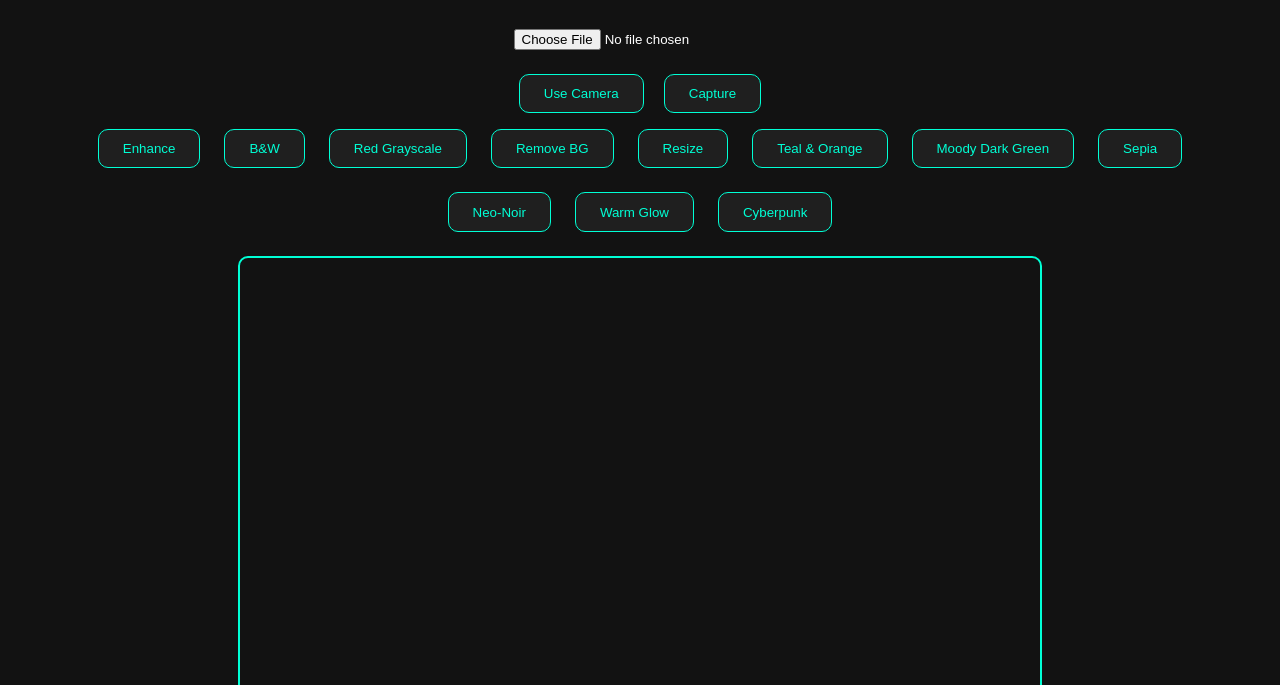
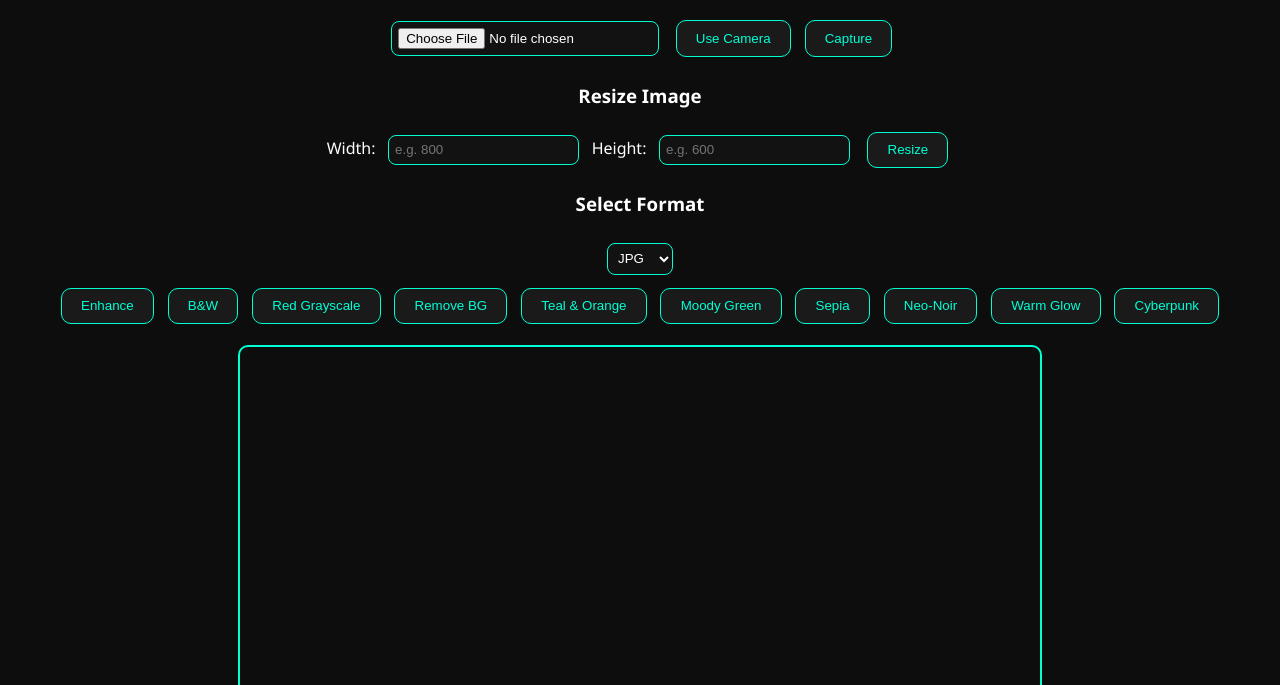
Before and after one commit to Aluval/FitPixAI, a plain HTML site: page phototools.html in a window 1280 px wide. Shown: the part 115-800 px from the top of the page. Drawn offline with Linux system fonts and the light colour scheme.

Commit message:
Update phototools.html

```diff
--- a/phototools.html
+++ b/phototools.html
@@ -7,7 +7,7 @@
   <style>
     body {
       font-family: 'Segoe UI', sans-serif;
-      background: #121212;
+      background: #0d0d0d;
       color: #fff;
       text-align: center;
       padding: 2rem;
@@ -18,11 +18,11 @@
       color: #00ffd5;
     }
     .button {
-      background: #1f1f1f;
+      background: #1a1a1a;
       border: 1px solid #00ffd5;
       color: #00ffd5;
-      padding: 0.7rem 1.5rem;
-      margin: 0.5rem;
+      padding: 0.6rem 1.2rem;
+      margin: 0.3rem;
       border-radius: 10px;
       cursor: pointer;
       transition: 0.3s;
@@ -37,50 +37,61 @@
       border: 2px solid #00ffd5;
       border-radius: 10px;
     }
-    #downloadBtn {
-      margin-top: 1rem;
-      background: #00ffd5;
-      color: #000;
-    }
-    #tools {
-      display: flex;
-      flex-wrap: wrap;
-      justify-content: center;
-      gap: 0.5rem;
-    }
-    input[type="file"] {
-      margin: 1rem auto;
+    input[type="file"], input[type="number"], select {
+      margin: 0.5rem;
+      padding: 0.4rem;
+      border-radius: 8px;
+      border: 1px solid #00ffd5;
+      background: #121212;
+      color: #fff;
     }
     video {
       display: none;
       border-radius: 10px;
+      margin-top: 1rem;
     }
   </style>
 </head>
 <body>
   <h1>FitPix AI - Photo Tools</h1>
+
   <input type="file" accept="image/*,.heic" id="uploadInput"/>
-  <br/>
   <button class="button" onclick="startCamera()">Use Camera</button>
   <video id="camera" width="320" height="240" autoplay></video>
   <button class="button" onclick="captureFromCamera()">Capture</button>
-  <br/>
+
+  <div>
+    <h3>Resize Image</h3>
+    Width: <input type="number" id="resizeWidth" placeholder="e.g. 800" />
+    Height: <input type="number" id="resizeHeight" placeholder="e.g. 600" />
+    <button class="button" onclick="resizeImage()">Resize</button>
+  </div>
+
+  <div>
+    <h3>Select Format</h3>
+    <select id="formatSelect">
+      <option value="image/jpeg">JPG</option>
+      <option value="image/png">PNG</option>
+      <option value="image/heic">HEIC</option>
+    </select>
+  </div>
+
   <div id="tools">
     <button class="button" onclick="applyEffect('enhance')">Enhance</button>
     <button class="button" onclick="applyEffect('bw')">B&W</button>
     <button class="button" onclick="applyEffect('red')">Red Grayscale</button>
     <button class="button" onclick="removeBackground()">Remove BG</button>
-    <button class="button" onclick="resizeImage()">Resize</button>
     <button class="button" onclick="applyEffect('teal')">Teal & Orange</button>
-    <button class="button" onclick="applyEffect('moody')">Moody Dark Green</button>
+    <button class="button" onclick="applyEffect('moody')">Moody Green</button>
     <button class="button" onclick="applyEffect('sepia')">Sepia</button>
     <button class="button" onclick="applyEffect('noir')">Neo-Noir</button>
     <button class="button" onclick="applyEffect('warm')">Warm Glow</button>
     <button class="button" onclick="applyEffect('cyberpunk')">Cyberpunk</button>
   </div>
+
   <canvas id="canvas" width="800" height="600"></canvas>
   <br/>
-  <button id="downloadBtn" class="button" onclick="downloadImage()">Download</button>
+  <button class="button" onclick="downloadImage()">Download</button>
 
   <script>
     const canvas = document.getElementById('canvas');
@@ -113,7 +124,6 @@
     function applyEffect(type) {
       const imgData = ctx.getImageData(0, 0, canvas.width, canvas.height);
       const d = imgData.data;
-
       for (let i = 0; i < d.length; i += 4) {
         let r = d[i], g = d[i + 1], b = d[i + 2];
 
@@ -123,7 +133,7 @@
           case 'red': let gray = (r + g + b) / 3; d[i] = gray; d[i + 1] = d[i + 2] = 0; break;
           case 'teal': d[i] = r * 1.1; d[i + 1] = g * 0.9; d[i + 2] = b * 1.2; break;
           case 'moody': d[i] *= 0.7; d[i + 1] *= 1.1; d[i + 2] *= 0.7; break;
-          case 'sepia': let gSepia = 0.3 * r + 0.59 * g + 0.11 * b; d[i] = gSepia * 1.07; d[i + 1] = gSepia * 0.74; d[i + 2] = gSepia * 0.43; break;
+          case 'sepia': let s = 0.3 * r + 0.59 * g + 0.11 * b; d[i] = s * 1.07; d[i + 1] = s * 0.74; d[i + 2] = s * 0.43; break;
           case 'noir': let contrast = (r + g + b) / 3 > 128 ? 255 : 0; d[i] = d[i + 1] = d[i + 2] = contrast; break;
           case 'warm': d[i] += 30; d[i + 1] += 15; break;
           case 'cyberpunk': d[i] = b; d[i + 1] = r; d[i + 2] = g; break;
@@ -133,22 +143,35 @@
     }
 
     function removeBackground() {
-      alert("Use Remove.bg API or integrate custom model here.");
+      const imgData = ctx.getImageData(0, 0, canvas.width, canvas.height);
+      const d = imgData.data;
+      for (let i = 0; i < d.length; i += 4) {
+        if (d[i] > 240 && d[i + 1] > 240 && d[i + 2] > 240) {
+          d[i + 3] = 0; // Make near-white pixels transparent
+        }
+      }
+      ctx.putImageData(imgData, 0, 0);
     }
 
     function resizeImage() {
+      const w = parseInt(document.getElementById("resizeWidth").value);
+      const h = parseInt(document.getElementById("resizeHeight").value);
+      if (!w || !h) return alert("Enter both width and height");
+
       const tempCanvas = document.createElement('canvas');
-      tempCanvas.width = 400;
-      tempCanvas.height = 300;
-      tempCanvas.getContext('2d').drawImage(canvas, 0, 0, 400, 300);
-      ctx.clearRect(0, 0, canvas.width, canvas.height);
+      tempCanvas.width = w;
+      tempCanvas.height = h;
+      tempCanvas.getContext('2d').drawImage(canvas, 0, 0, w, h);
+      canvas.width = w;
+      canvas.height = h;
       ctx.drawImage(tempCanvas, 0, 0);
     }
 
     function downloadImage() {
+      const format = document.getElementById('formatSelect').value;
       const link = document.createElement('a');
-      link.download = 'fitpix_output.jpg';
-      link.href = canvas.toDataURL('image/jpeg');
+      link.download = `fitpix_output.${format.split('/')[1]}`;
+      link.href = canvas.toDataURL(format);
       link.click();
     }
   </script>
```
